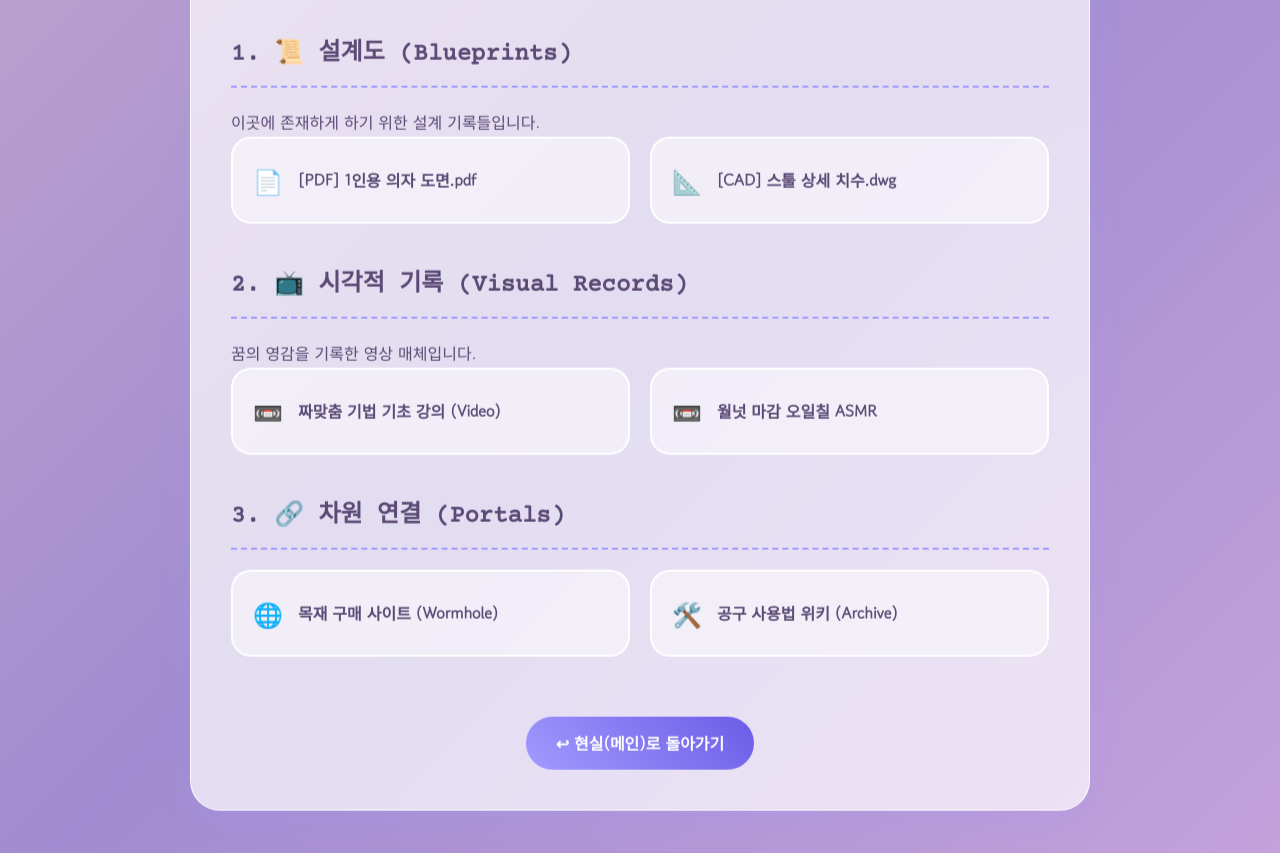
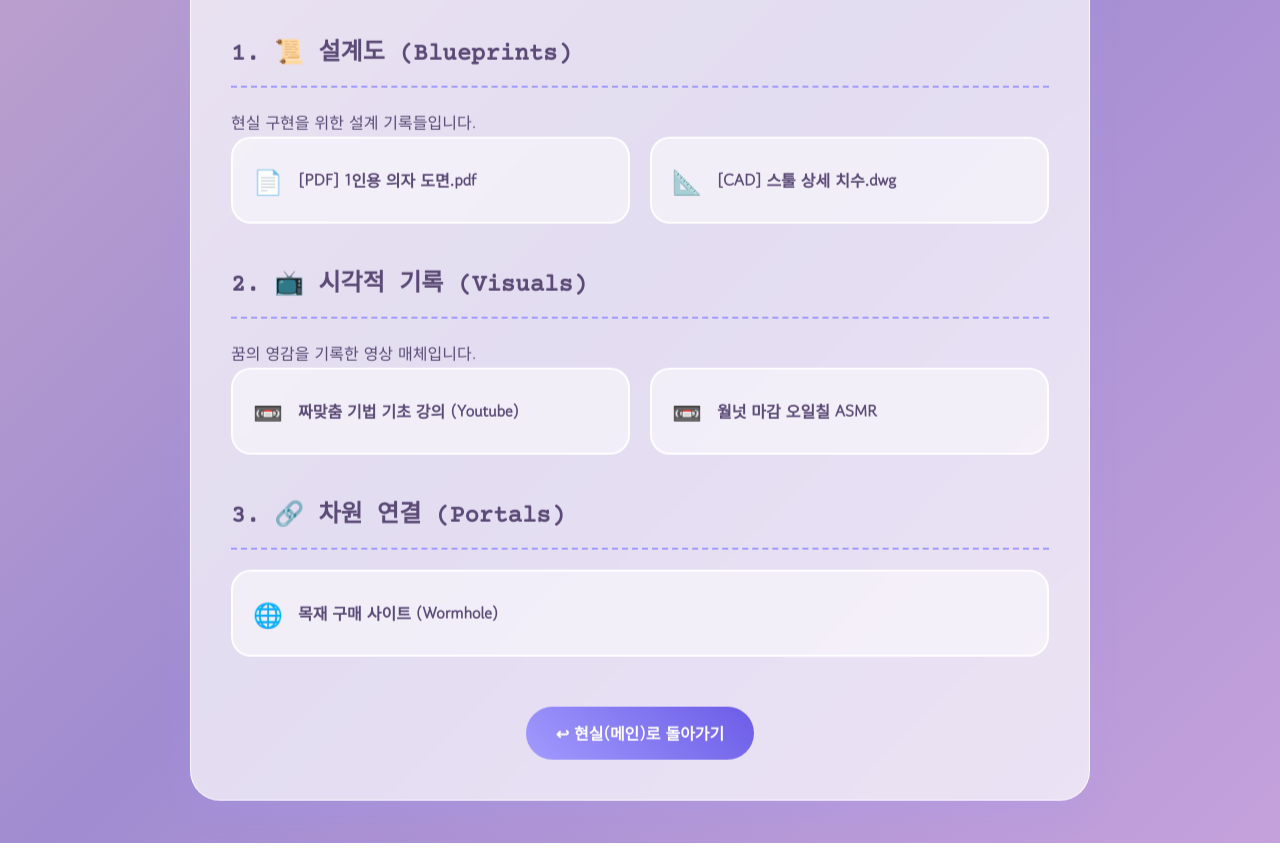
Before and after one commit to zzangu0907-del/wood-carving-craft-project, a plain HTML site: page resources.html in a window 1280 px wide. Shown: the part 244-1097 px from the top of the page. Drawn offline with nearby package versions, Linux system fonts and the light colour scheme.

Commit message:
resources.html

```diff
--- a/resources.html
+++ b/resources.html
@@ -19,9 +19,9 @@
     <div class="container">
         <h1>💾 데이터 파편 (Data Fragments)</h1>
 
-        <div class="project-section">
+        <div>
             <h2>1. 📜 설계도 (Blueprints)</h2>
-            <p>이곳에 존재하게 하기 위한 설계 기록들입니다.</p>
+            <p>현실 구현을 위한 설계 기록들입니다.</p>
             <ul class="resource-list">
                 <li>
                     <a href="#" class="resource-link">
@@ -38,14 +38,14 @@
             </ul>
         </div>
 
-        <div class="project-section">
-            <h2>2. 📺 시각적 기록 (Visual Records)</h2>
+        <div>
+            <h2>2. 📺 시각적 기록 (Visuals)</h2>
             <p>꿈의 영감을 기록한 영상 매체입니다.</p>
             <ul class="resource-list">
                 <li>
                     <a href="https://www.youtube.com" target="_blank" class="resource-link">
                         <span class="icon">📼</span>
-                        <span>짜맞춤 기법 기초 강의 (Video)</span>
+                        <span>짜맞춤 기법 기초 강의 (Youtube)</span>
                     </a>
                 </li>
                 <li>
@@ -57,7 +57,7 @@
             </ul>
         </div>
 
-        <div class="project-section">
+        <div>
             <h2>3. 🔗 차원 연결 (Portals)</h2>
             <ul class="resource-list">
                 <li>
@@ -66,16 +66,10 @@
                         <span>목재 구매 사이트 (Wormhole)</span>
                     </a>
                 </li>
-                <li>
-                    <a href="#" class="resource-link">
-                        <span class="icon">🛠️</span>
-                        <span>공구 사용법 위키 (Archive)</span>
-                    </a>
-                </li>
             </ul>
         </div>
 
-        <div style="text-align: center; margin-top: 60px;">
+        <div style="text-align: center; margin-top: 50px;">
             <a href="index.html" class="btn">↩ 현실(메인)로 돌아가기</a>
         </div>
     </div>
```
